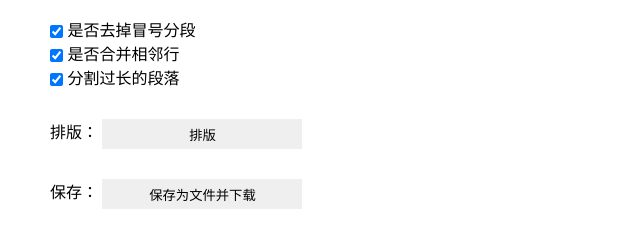
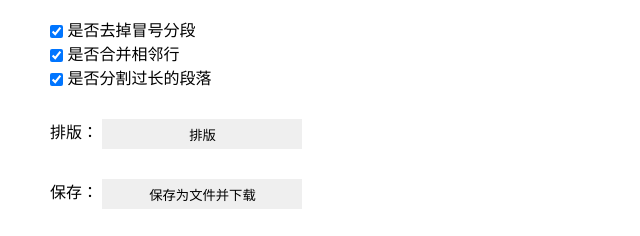
Before and after one commit to rocspring/typesetting, a plain HTML site: page index.html in a window 1280 px wide. Shown: the part 692-928 px from the top of the page, 0-640 px from the left. Drawn offline with Linux system fonts and the light colour scheme.

Commit message:
Update index.html

```diff
--- a/index.html
+++ b/index.html
@@ -31,7 +31,7 @@
                 <input id="C1" type="checkbox" name="C1" checked="checked"><label for="C1">&nbsp;是否合并相邻行</label>
             </div>
             <div class="ckbox">
-                <input id="C1" type="checkbox" name="C1" checked="checked"><label for="C1">&nbsp;分割过长的段落</label>
+                <input id="C1" type="checkbox" name="C1" checked="checked"><label for="C1">&nbsp;是否分割过长的段落</label>
             </div>
 		</div>
 		<div class="operate">
```
